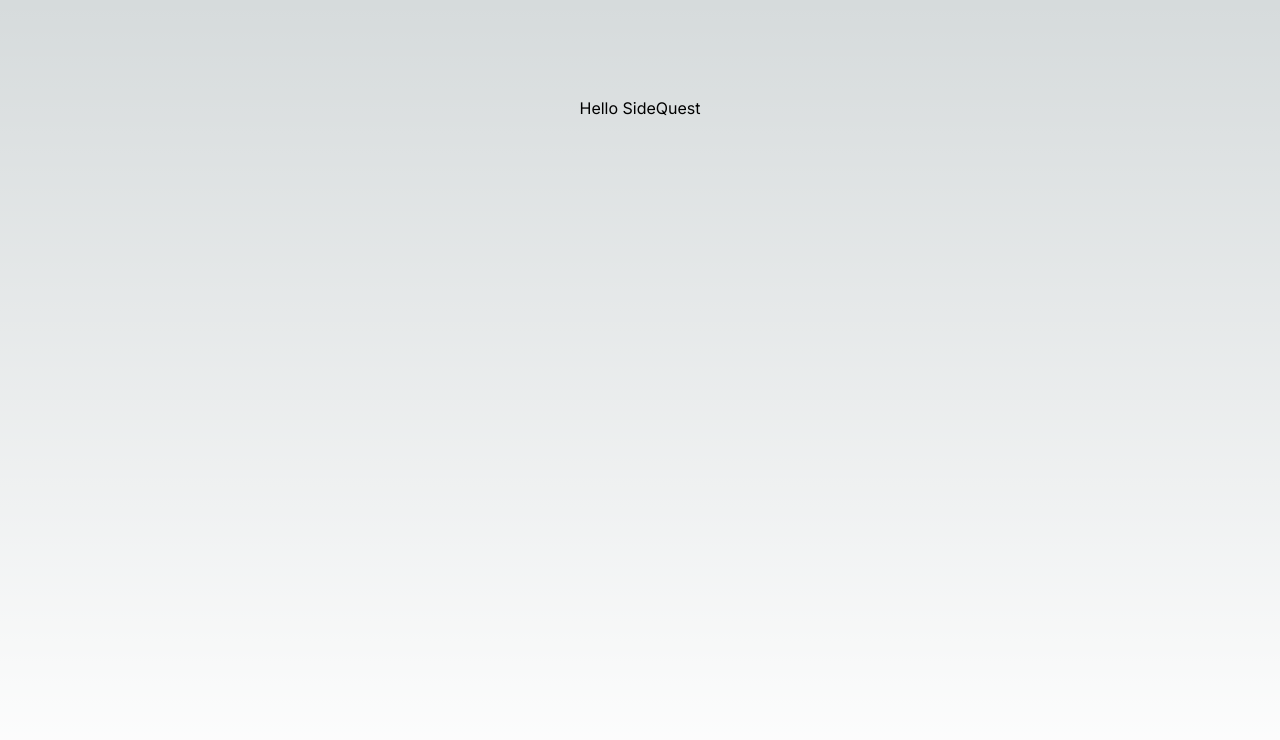
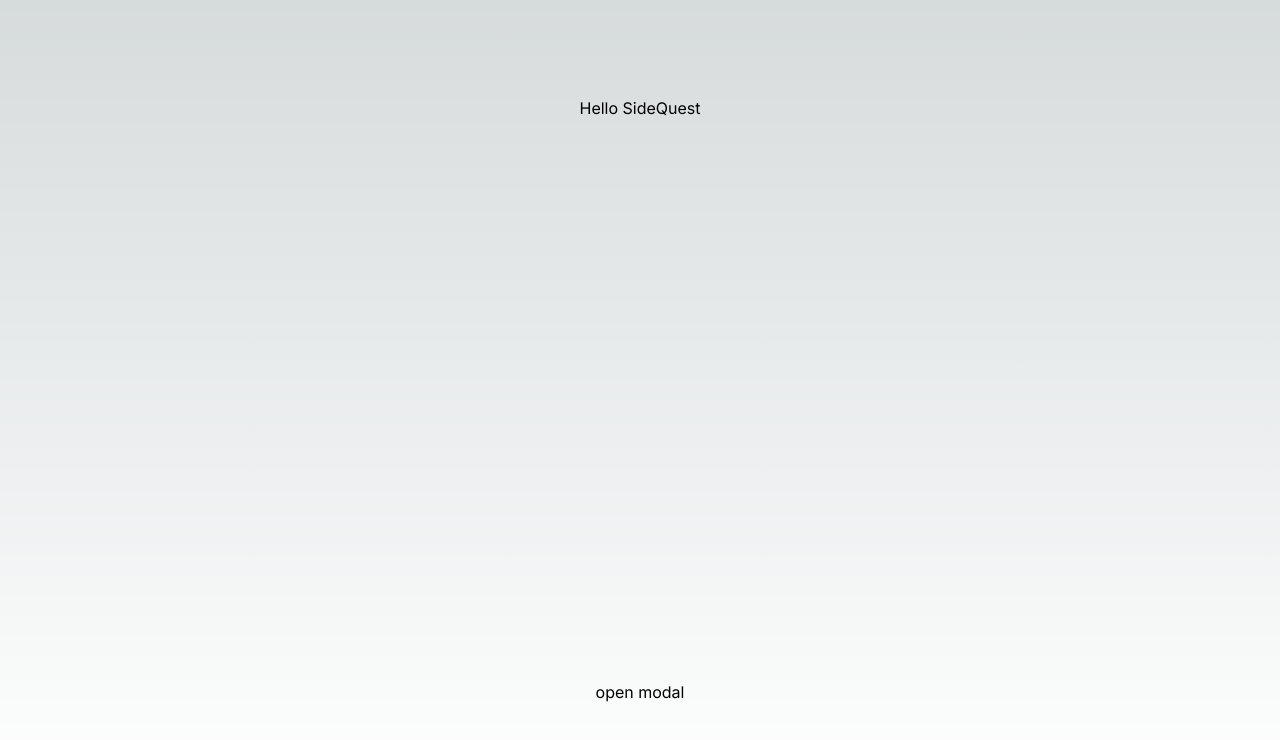
Before and after one commit to cludwell/sidequest, a Next.js app: page / in a window 1280 px wide. Shown: the top 740 px of the page. Built offline with nearby package versions, Linux system fonts and the light colour scheme.

Commit message:
daisy time

```diff
--- a/src/pages/index.tsx
+++ b/src/pages/index.tsx
@@ -1,12 +1,26 @@
-import { Inter } from 'next/font/google'
+import { Inter } from "next/font/google";
 
-const inter = Inter({ subsets: ['latin'] })
+const inter = Inter({ subsets: ["latin"] });
 
 export default function Home() {
   return (
     <main
-      className={`flex min-h-screen flex-col items-center justify-between p-24 ${inter.className}`}>
+      className={`flex min-h-screen flex-col items-center justify-between p-24 ${inter.className}`}
+    >
       <h1>Hello SideQuest</h1>
+
+      <button className="btn" onClick={() => window.my_modal_2.showModal()}>
+        open modal
+      </button>
+      <dialog id="my_modal_2" className="modal">
+        <form method="dialog" className="modal-box">
+          <h3 className="font-bold text-lg">Hello!</h3>
+          <p className="py-4">Press ESC key or click outside to close</p>
+        </form>
+        <form method="dialog" className="modal-backdrop">
+          <button>close</button>
+        </form>
+      </dialog>
     </main>
-  )
+  );
 }
```
